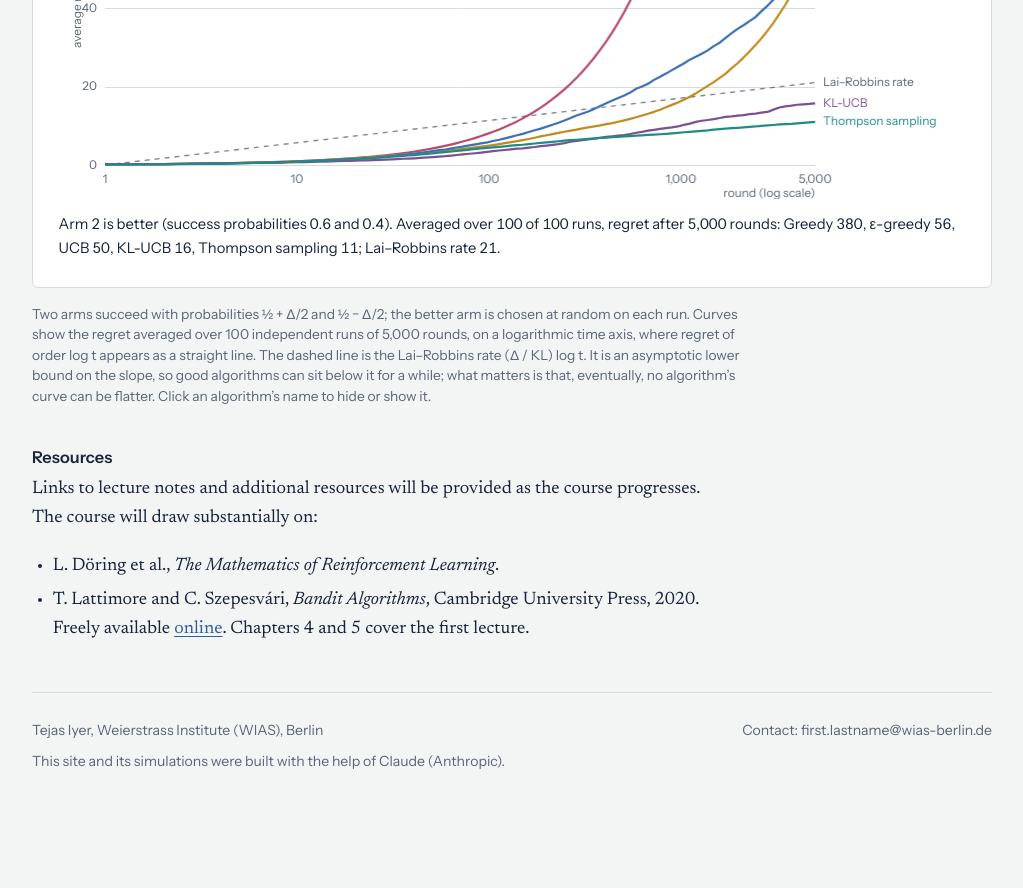
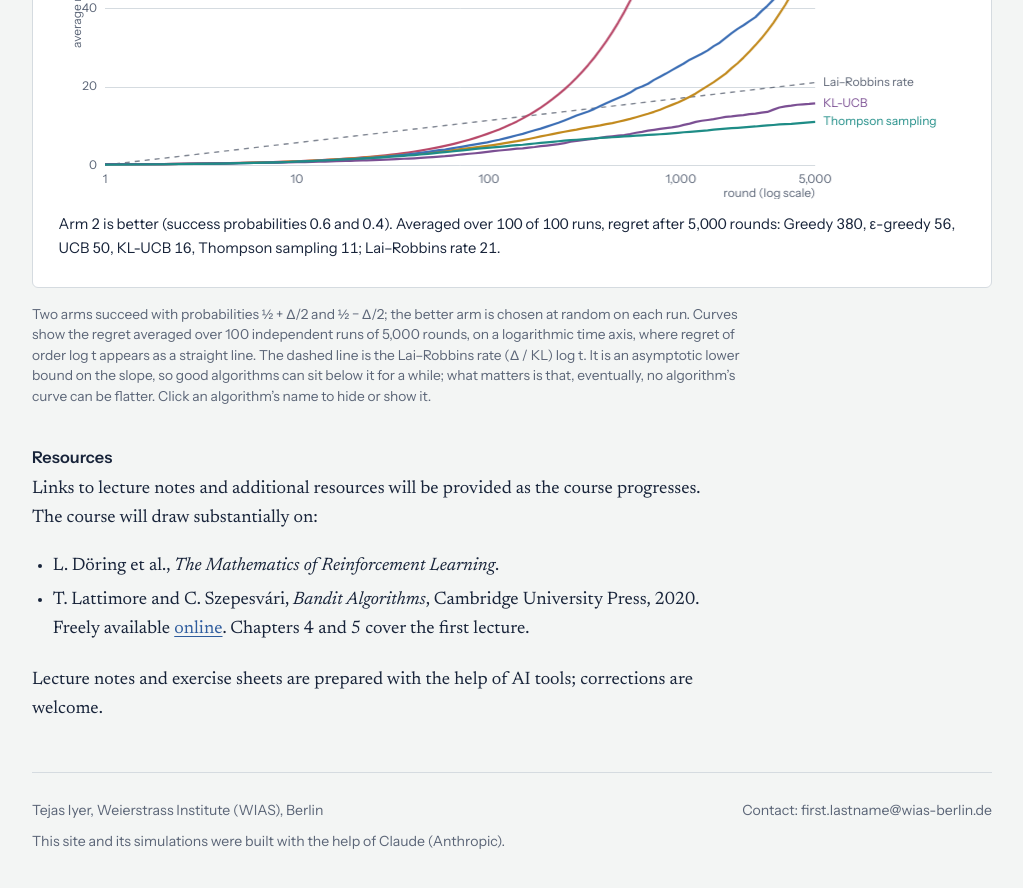
Before and after one commit to iyertejas/iyertejas.github.io, a Jekyll site: the page built from course-rl-2026.md, in a window 1280 px wide and 900 px high, scrolled down 4139 px. Shown: the top 888 px of the window, without its empty margins (128-1151 px from the left). Built offline with Jekyll 4.4.1, drawn with Linux system fonts in a browser that asks for light colours; before the commit the page ends 4959 px from its top, so only the background shows below that.

Commit message:
RL course: note AI assistance in lecture materials

```diff
--- a/course-rl-2026.md
+++ b/course-rl-2026.md
@@ -101,3 +101,5 @@ Links to lecture notes and additional resources will be provided as the course p
 
 - L. Döring et al., *The Mathematics of Reinforcement Learning*.
 - T. Lattimore and C. Szepesvári, *Bandit Algorithms*, Cambridge University Press, 2020. Freely available [online](https://tor-lattimore.com/downloads/book/book.pdf). Chapters 4 and 5 cover the first lecture.
+
+Lecture notes and exercise sheets are prepared with the help of AI tools; corrections are welcome.
```
